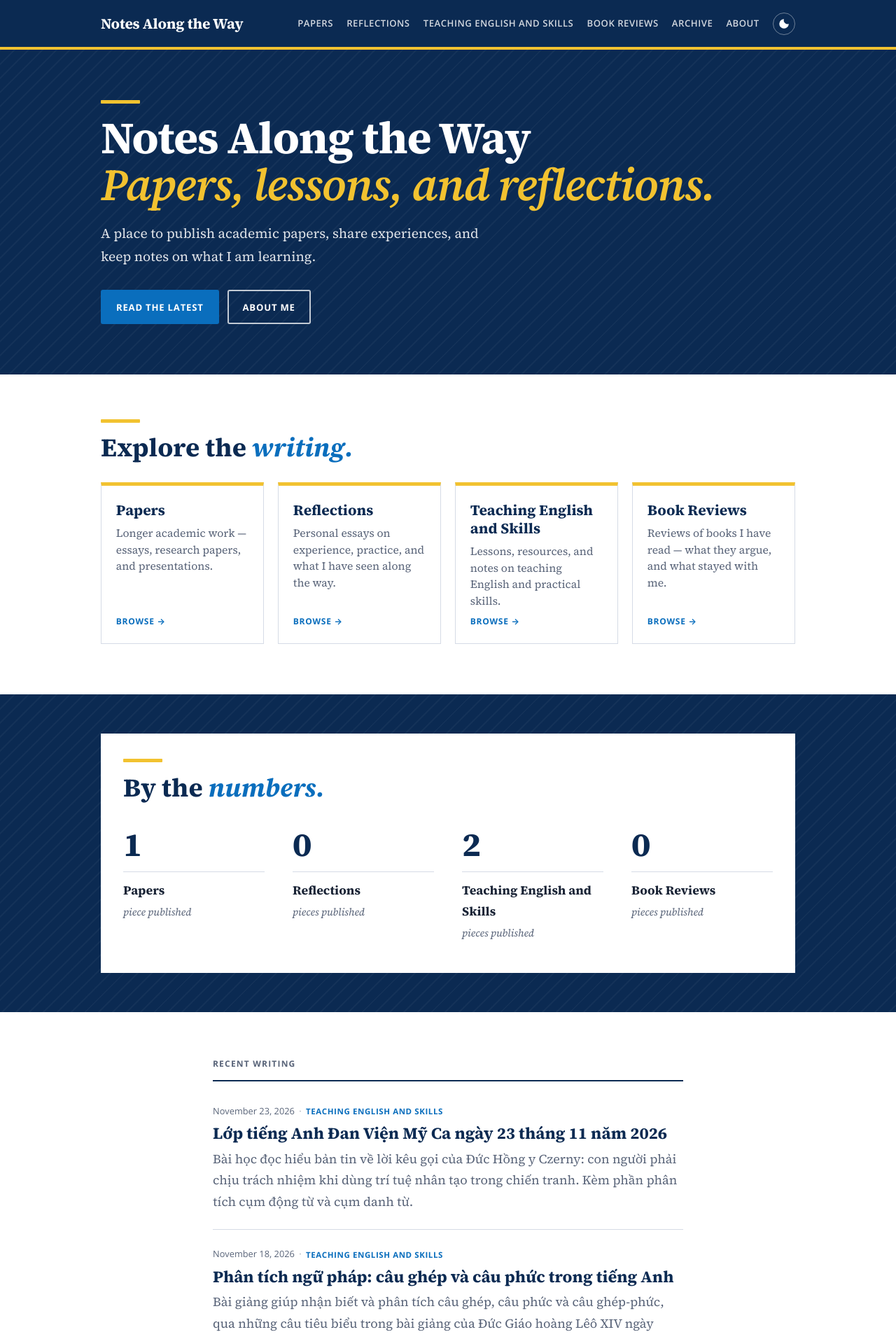
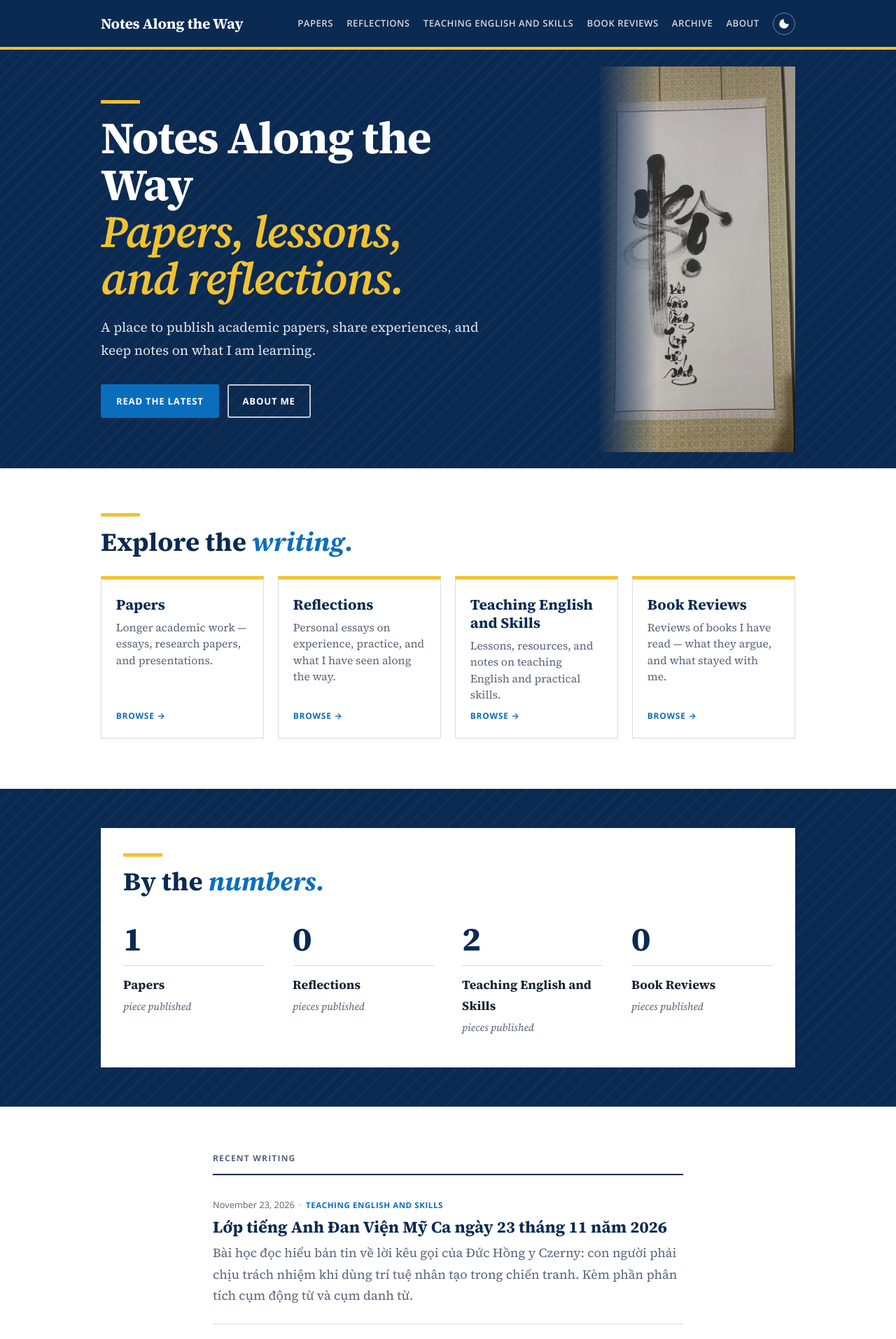
Before and after one commit to nsrpstaff-wq/Jacinto-An-Nguyen, a Jekyll site: the page built from index.html, in a window 1280 px wide. Shown: the top 1913 px of the page at 70% size. Built offline with Jekyll 4.4.1, drawn with Linux system fonts in a browser that asks for light colours.

Commit message:
Add calligraphy scroll to the home page title area
Co-Authored-By: Claude Opus 5.5 <noreply@anthropic.com>

```diff
--- a/_config.yml
+++ b/_config.yml
@@ -5,7 +5,8 @@
 title: Notes Along the Way
 tagline: Papers, reflections, and things I am learning.
 hero_line: Papers, lessons, and reflections.   # gold italic line under the title on the home page
-# hero_image: /assets/images/your-photo.jpg   # optional: a wide photo behind the home page title
+hero_image: /assets/images/hero-calligraphy.jpg   # picture in the home page title area (remove the line to hide it)
+hero_image_alt: "Vietnamese calligraphy scroll"
 description: >-
   A place to publish academic papers, share experiences, and keep
   notes on what I am learning.
--- a/_layouts/home.html
+++ b/_layouts/home.html
@@ -2,8 +2,9 @@
 layout: default
 ---
 {% assign latest = site.posts | first %}
-<section class="hero-band{% if site.hero_image %} has-image{% endif %}"{% if site.hero_image %} style="background-image: url('{{ site.hero_image | relative_url }}')"{% endif %}>
+<section class="hero-band{% if site.hero_image %} has-art{% endif %}">
   <div class="wrap hero">
+    {% if site.hero_image %}<img class="hero-art" src="{{ site.hero_image | relative_url }}" alt="{{ site.hero_image_alt }}">{% endif %}
     <span class="gold-bar" aria-hidden="true"></span>
     <h1>{{ site.title }}<em>{{ site.hero_line }}</em></h1>
     <p class="lede">{{ site.description }}</p>
--- a/assets/css/site.css
+++ b/assets/css/site.css
@@ -131,9 +131,19 @@ main.ends-with-band { padding-bottom: 0; }
   background-image: repeating-linear-gradient(135deg, rgba(255,255,255,.035) 0 2px, transparent 2px 14px);
   color: #fff; position: relative;
 }
-.hero-band.has-image { background-size: cover; background-position: center; }
-.hero-band.has-image::before { content: ""; position: absolute; inset: 0; background: linear-gradient(90deg, rgba(7,29,58,.88), rgba(7,29,58,.45)); }
 .hero { position: relative; padding-top: 4.5rem; padding-bottom: 4.5rem; }
+/* Picture in the title area: sits behind/beside the title on the right, fading into the navy */
+.hero-band { overflow: hidden; }
+.has-art .hero { min-height: 30rem; display: flex; flex-direction: column; justify-content: center; }
+.hero > :not(.hero-art) { position: relative; z-index: 1; }
+.hero-art {
+  position: absolute; z-index: 0; right: 1rem; top: 50%; transform: translateY(-50%);
+  height: calc(100% - 3rem); width: auto; max-width: 45%; object-fit: cover; object-position: center 35%;
+  box-shadow: 0 12px 40px rgba(0,0,0,.45);
+  -webkit-mask-image: linear-gradient(to left, #000 70%, transparent);
+          mask-image: linear-gradient(to left, #000 70%, transparent);
+}
+.has-art .hero h1, .has-art .hero .lede { max-width: 34rem; }
 .hero h1 { font-size: clamp(2.4rem, 7vw, 4rem); line-height: 1.05; margin: 0 0 1.25rem; letter-spacing: -0.02em; font-weight: 700; }
 .hero h1 em { display: block; color: var(--gold); font-weight: 600; }
 .hero .lede { color: rgba(255,255,255,.88); font-size: 1.2rem; max-width: 36rem; margin: 0 0 2rem; }
@@ -302,6 +312,8 @@ main.ends-with-band { padding-bottom: 0; }
 @media (max-width: 640px) {
   body { font-size: 1.06rem; }
   .hero { padding-top: 3rem; padding-bottom: 3rem; }
+  .has-art .hero { min-height: 0; }
+  .hero-art { right: -1.5rem; height: 100%; max-width: 70%; opacity: .22; box-shadow: none; }
   .numbers-card { padding: 1.75rem 1.25rem 1rem; }
   .pager { grid-template-columns: 1fr; }
   .pager .next { text-align: left; }
```
Also changed, not shown: assets/images/hero-calligraphy.jpg (added).
